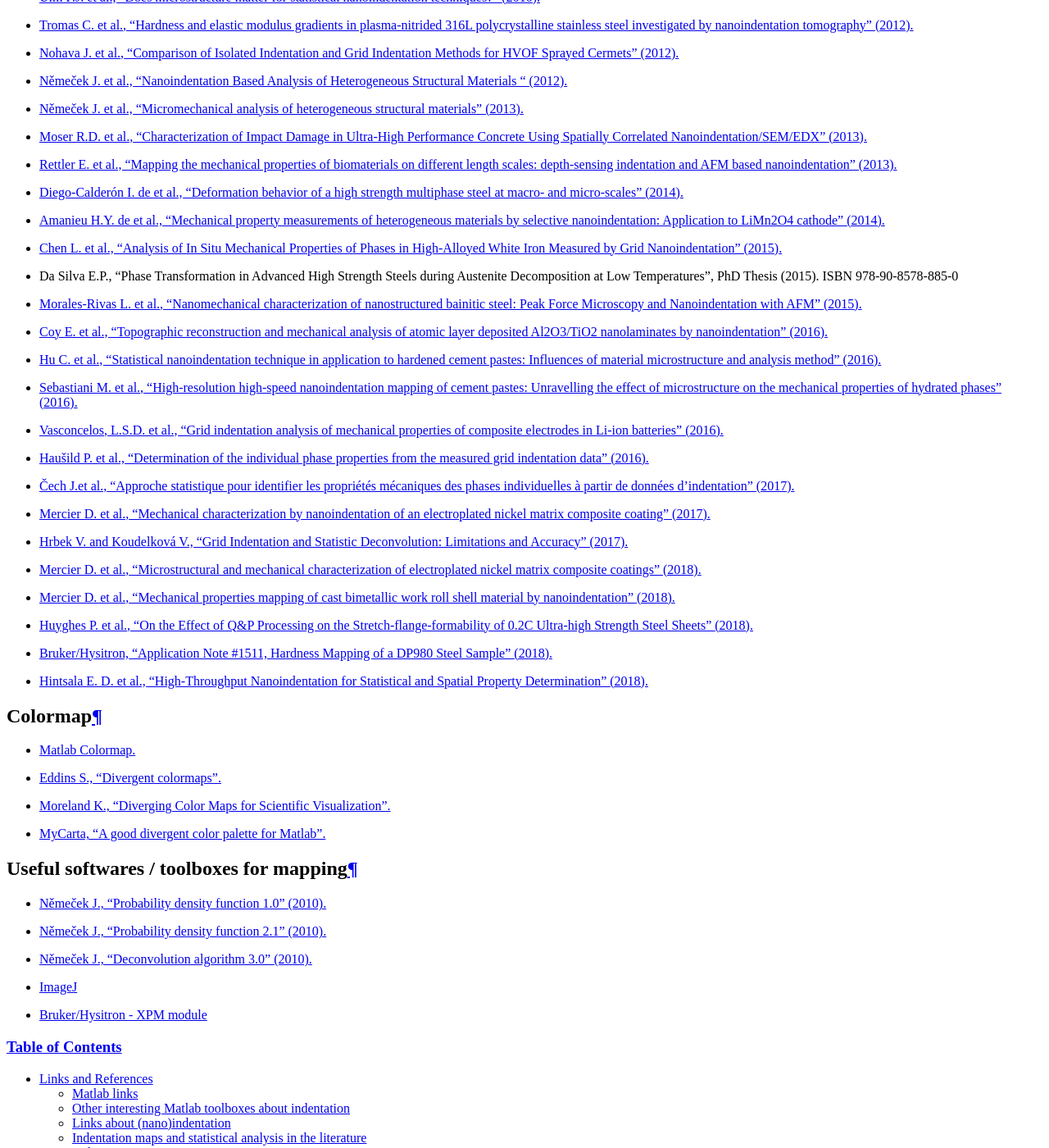
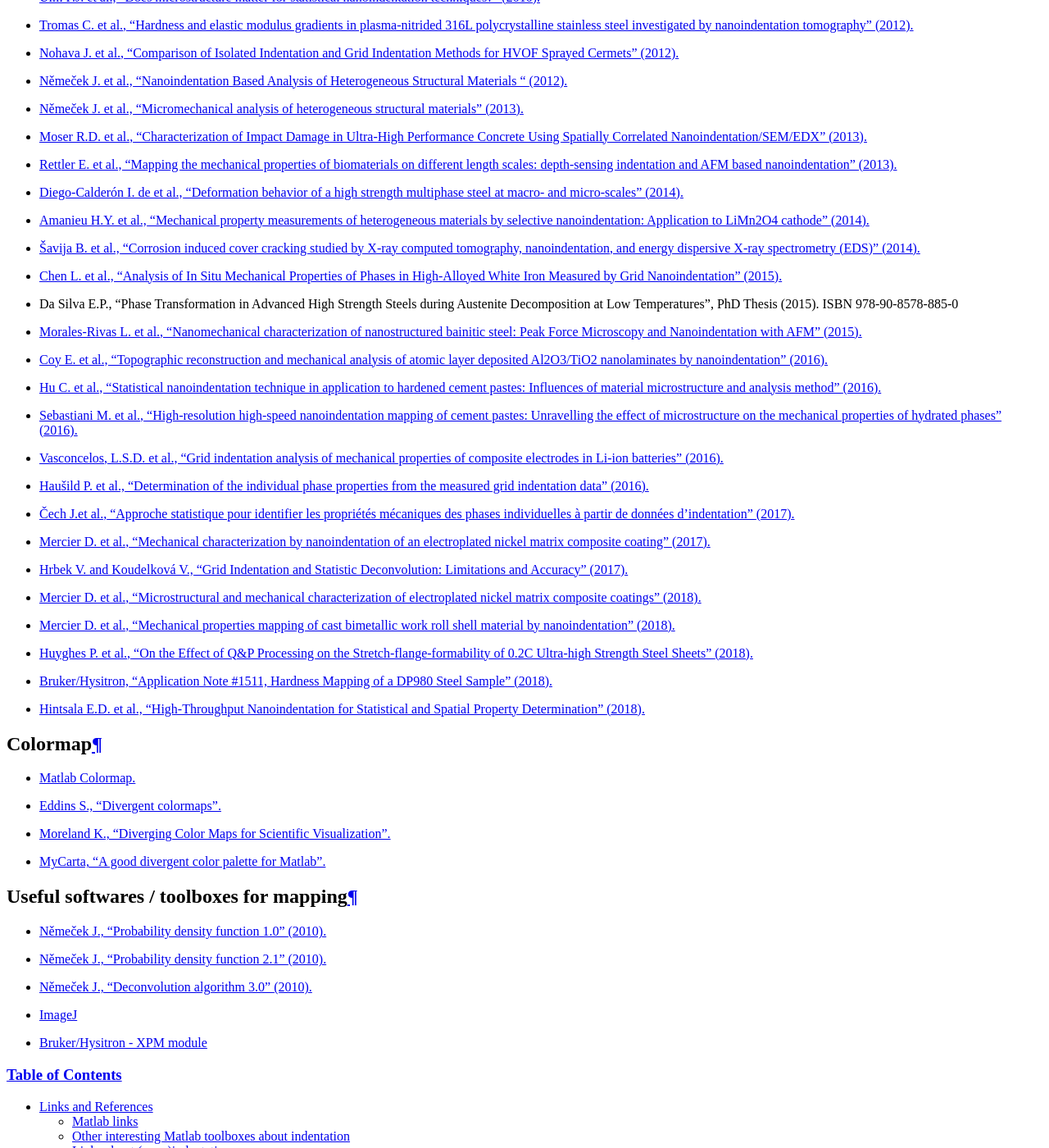
Before and after one commit to DavidMercier/TriDiMap, a Sphinx documentation site: the page built from doc/links_ref.rst, in a window 1280 px wide and 1400 px high, scrolled down 1022 px. Shown: the whole window at 82% size. Built offline with Sphinx 7.4.7, drawn with Linux system fonts in a browser that asks for light colours; comment, search, counter and statistics services are not loaded.

Commit message:
Update links_ref.rst

```diff
--- a/doc/links_ref.rst
+++ b/doc/links_ref.rst
@@ -40,7 +40,8 @@ Indentation maps and statistical analysis in the literature
 * `Moser R.D. et al., "Characterization of Impact Damage in Ultra-High Performance Concrete Using Spatially Correlated Nanoindentation/SEM/EDX" (2013). <https://doi.org/10.1007/s11665-013-0668-y>`_
 * `Rettler E. et al., "Mapping the mechanical properties of biomaterials on different length scales: depth-sensing indentation and AFM based nanoindentation" (2013). <https://doi.org/10.1039/c3tb20120>`_
 * `Diego-Calderón I. de et al., "Deformation behavior of a high strength multiphase steel at macro- and micro-scales" (2014). <https://doi.org/10.1016/j.msea.2014.05.068>`_
-* `Amanieu H.Y. de et al., "Mechanical property measurements of heterogeneous materials by selective nanoindentation: Application to LiMn2O4 cathode" (2014). <https://doi.org/10.1016/j.msea.2013.11.04>`_
+* `Amanieu H.Y. et al., "Mechanical property measurements of heterogeneous materials by selective nanoindentation: Application to LiMn2O4 cathode" (2014). <https://doi.org/10.1016/j.msea.2013.11.04>`_
+* `Šavija B. et al., "Corrosion induced cover cracking studied by X-ray computed tomography, nanoindentation, and energy dispersive X-ray spectrometry (EDS)" (2014). <https://doi.org/10.1617/s11527-014-0292-9>`_
 * `Chen L. et al., "Analysis of In Situ Mechanical Properties of Phases in High-Alloyed White Iron Measured by Grid Nanoindentation" (2015). <https://doi.org/10.1007/s11665-015-1672-1>`_
 * Da Silva E.P., "Phase Transformation in Advanced High Strength Steels during Austenite Decomposition at Low Temperatures", PhD Thesis (2015). ISBN 978-90-8578-885-0
 * `Morales-Rivas L. et al., "Nanomechanical characterization of nanostructured bainitic steel: Peak Force Microscopy and Nanoindentation with AFM" (2015). <https://doi.org/10.1038/srep17164>`_
@@ -56,7 +57,7 @@ Indentation maps and statistical analysis in the literature
 * `Mercier D. et al., "Mechanical properties mapping of cast bimetallic work roll shell material by nanoindentation" (2018). <https://doi.org/10.13140/RG.2.2.35449.16482/1>`_
 * `Huyghes P. et al., "On the Effect of Q&P Processing on the Stretch-flange-formability of 0.2C Ultra-high Strength Steel Sheets" (2018). <https://doi.org/10.2355/isijinternational.ISIJINT-2018-121>`_
 * `Bruker/Hysitron, "Application Note #1511, Hardness Mapping of a DP980 Steel Sample" (2018). <www.bruker.com/nanomechanical-testing>`_
-* `Hintsala E. D. et al., "High-Throughput Nanoindentation for Statistical and Spatial Property Determination" (2018). <https://doi.org/10.1007/s11837-018-2752-0>`_
+* `Hintsala E.D. et al., "High-Throughput Nanoindentation for Statistical and Spatial Property Determination" (2018). <https://doi.org/10.1007/s11837-018-2752-0>`_
 
 Colormap
 ############################################
```
